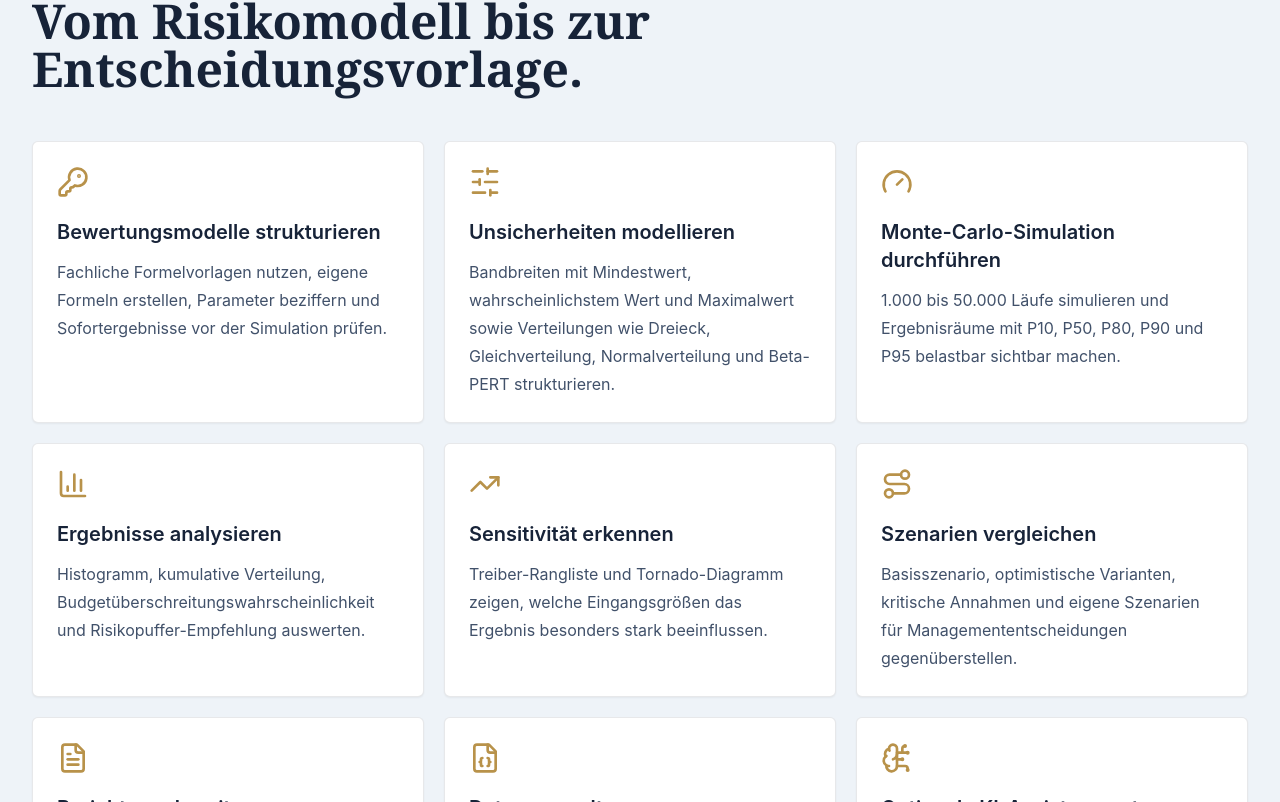
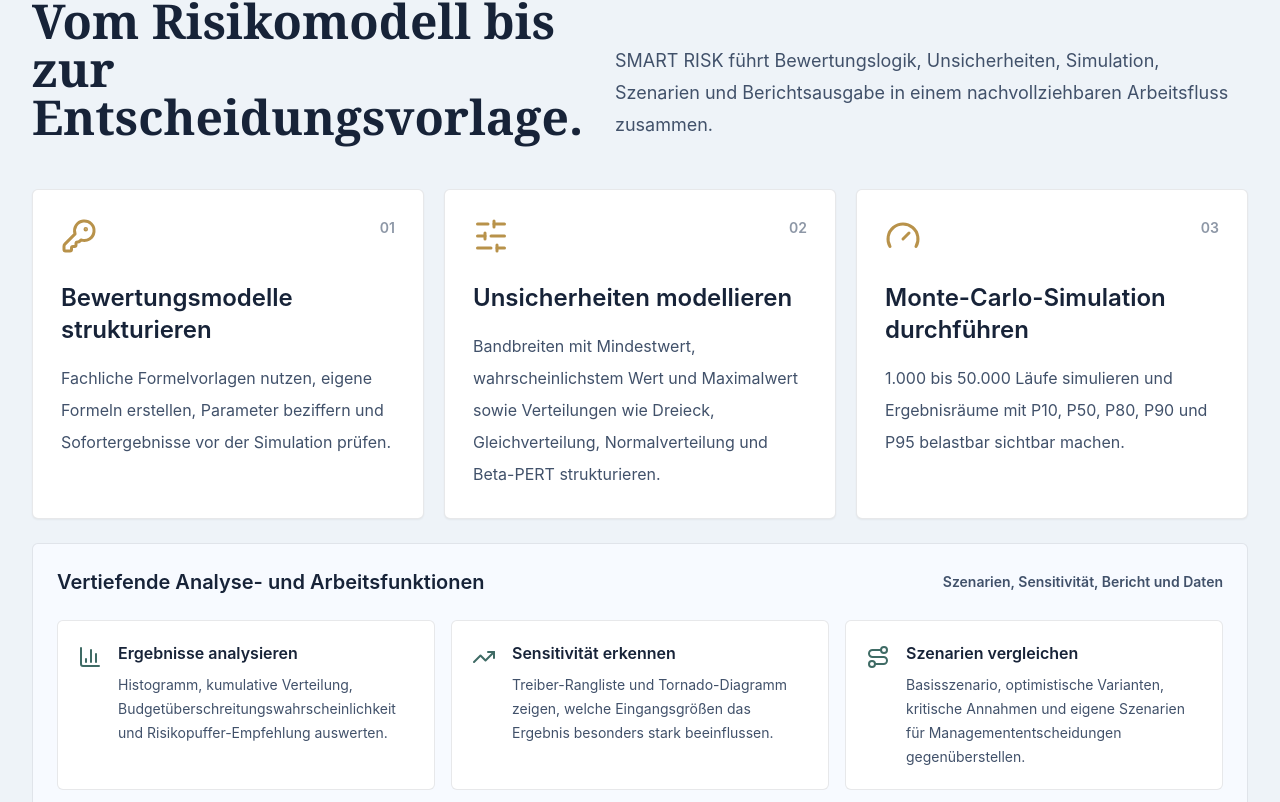
Before and after one commit to BM1964-25/SMART-RISK-Monte-Carlo-Simulation-Landingpage, a React (Vite) app: page / in a window 1280 px wide. Shown: the part 1998-2800 px from the top of the page. Built offline with nearby package versions, Linux system fonts and the light colour scheme.

Commit message:
Elevate features section layout

```diff
--- a/src/App.tsx
+++ b/src/App.tsx
@@ -452,25 +452,65 @@
 
       <section id="features" className="bg-paper">
         <div className="mx-auto max-w-7xl px-5 py-20 sm:px-8">
-          <div className="max-w-3xl">
-            <p className="text-sm font-semibold uppercase tracking-[0.18em] text-gold">
-              Funktionen
+          <div className="grid gap-8 lg:grid-cols-[0.78fr_1.22fr] lg:items-end">
+            <div>
+              <p className="text-sm font-semibold uppercase tracking-[0.18em] text-gold">
+                Funktionen
+              </p>
+              <h2 className="mt-4 font-serif text-4xl font-semibold leading-tight sm:text-5xl">
+                Vom Risikomodell bis zur Entscheidungsvorlage.
+              </h2>
+            </div>
+            <p className="max-w-3xl text-lg leading-8 text-graphite">
+              SMART RISK führt Bewertungslogik, Unsicherheiten, Simulation,
+              Szenarien und Berichtsausgabe in einem nachvollziehbaren
+              Arbeitsfluss zusammen.
             </p>
-            <h2 className="mt-4 font-serif text-4xl font-semibold leading-tight sm:text-5xl">
-              Vom Risikomodell bis zur Entscheidungsvorlage.
-            </h2>
           </div>
-          <div className="mt-12 grid gap-5 md:grid-cols-2 lg:grid-cols-3">
-            {features.map(({ icon: Icon, title, text }) => (
+          <div className="mt-12 grid gap-5 lg:grid-cols-3">
+            {features.slice(0, 3).map(({ icon: Icon, title, text }, index) => (
               <article
                 key={title}
-                className="rounded-md border border-ink/10 bg-white p-6 shadow-sm transition hover:-translate-y-1 hover:shadow-panel"
+                className="rounded-md border border-ink/10 bg-white p-7 shadow-sm"
               >
-                <Icon className="h-8 w-8 text-gold" aria-hidden="true" />
-                <h3 className="mt-5 text-xl font-semibold">{title}</h3>
-                <p className="mt-3 leading-7 text-graphite">{text}</p>
+                <div className="flex items-start justify-between gap-5">
+                  <Icon className="h-9 w-9 text-gold" aria-hidden="true" />
+                  <span className="text-sm font-semibold text-graphite/60">
+                    0{index + 1}
+                  </span>
+                </div>
+                <h3 className="mt-7 text-2xl font-semibold leading-8">
+                  {title}
+                </h3>
+                <p className="mt-4 leading-8 text-graphite">{text}</p>
               </article>
             ))}
+          </div>
+          <div className="mt-6 rounded-md border border-ink/10 bg-ivory p-5 sm:p-6">
+            <div className="flex flex-col gap-2 sm:flex-row sm:items-center sm:justify-between">
+              <h3 className="text-xl font-semibold">
+                Vertiefende Analyse- und Arbeitsfunktionen
+              </h3>
+              <span className="text-sm font-semibold text-graphite">
+                Szenarien, Sensitivität, Bericht und Daten
+              </span>
+            </div>
+            <div className="mt-6 grid gap-4 md:grid-cols-2 xl:grid-cols-3">
+              {features.slice(3).map(({ icon: Icon, title, text }) => (
+                <article
+                  key={title}
+                  className="flex gap-4 rounded-md border border-ink/10 bg-white p-5"
+                >
+                  <Icon className="mt-1 h-6 w-6 flex-none text-sage" aria-hidden="true" />
+                  <div>
+                    <h4 className="font-semibold leading-6">{title}</h4>
+                    <p className="mt-2 text-sm leading-6 text-graphite">
+                      {text}
+                    </p>
+                  </div>
+                </article>
+              ))}
+            </div>
           </div>
         </div>
       </section>
```
